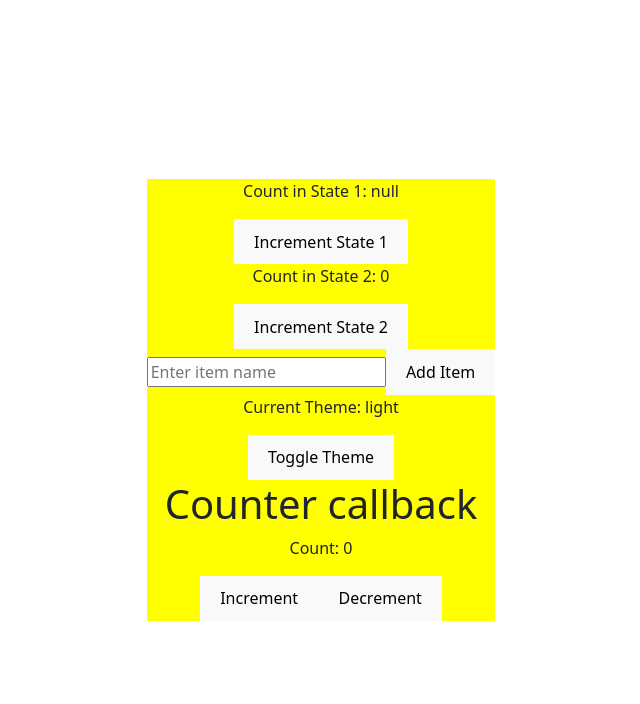
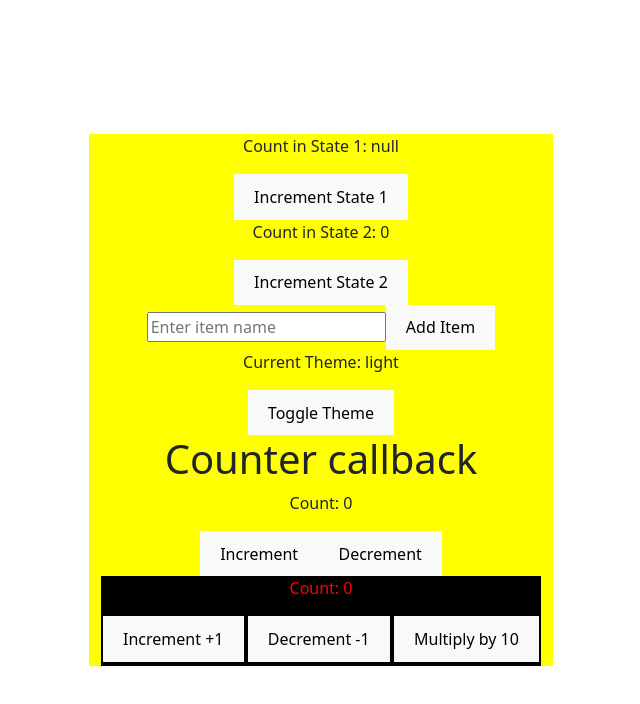
Before and after one commit to intense-code/typed-hooks, a React (Vite) app: page / in a window 1280 px wide. Shown: the top 704 px of the page, without its empty margins (319-959 px from the left). Built offline with nearby package versions, Linux system fonts and the light colour scheme.

Commit message:
Excerise 1 complete to multiply by 10 increment and decrement

```diff
--- a/src/App.tsx
+++ b/src/App.tsx
@@ -11,7 +11,7 @@ import ThemeConsumer from './components/ThemeConsumer';
 import { Container } from 'react-bootstrap';
 import CounterCallbackComponent from './components/CounterCallbackComponent';
 /* added code stops */
-
+import CounterMultiply from './components/CounterMultiply';
 function App() {
 
   const [theme, setTheme] = useState<string>('light');
@@ -46,6 +46,7 @@ function App() {
         <h1>Counter callback</h1>
         <p>Count: {count}</p>
         <CounterCallbackComponent onIncrement={handleIncrement} onDecrement={handleDecrement} />
+        <CounterMultiply />
       </Container>
       {/* added code stops  */}
     </div>
--- /dev/null
+++ b/src/components/CounterMultiply.tsx
@@ -0,0 +1,30 @@
+// CounterMultiply.tsx
+import { useState } from "react";
+
+
+const CounterMultiply:React.FC = () =>{
+    const [count,setCount] = useState<number>(0)
+
+const onIncrement = ()=>{
+    setCount(count+1);
+}
+const onDecrement = ()=>{
+    setCount(count-1);
+}
+const onMultiply = ()=>{
+    setCount(count*10);
+}
+// JSX for each button containing the onClick functions
+
+    return (
+        <div className="Excercise1">
+            <p>
+                Count: {count}
+            </p>
+            <button onClick={onIncrement}>Increment +1</button>
+            <button onClick={onDecrement}>Decrement -1</button>
+            <button onClick={onMultiply}>Multiply by 10</button>
+        </div>
+    );
+};
+export default CounterMultiply
--- a/src/index.css
+++ b/src/index.css
@@ -17,6 +17,16 @@
 }
 .dark{
   background-color: red;
+}
+.Excercise1{
+  color:red;
+  background-color: black;
+  padding-bottom:4px;
+
+}
+.Excercise1 button{
+  margin-left: 2px;
+  margin-right:2px;
 }
 a {
   font-weight: 500;
```
Also changed, not shown: 1 other file (tests, documents, lock files or other folders).
